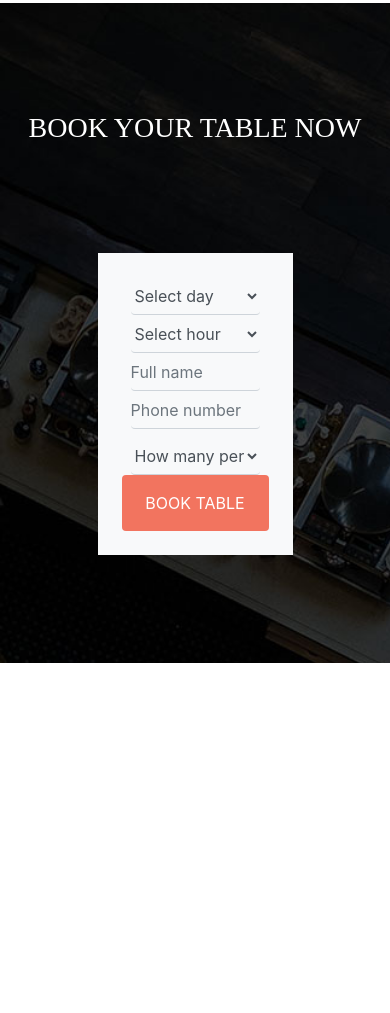
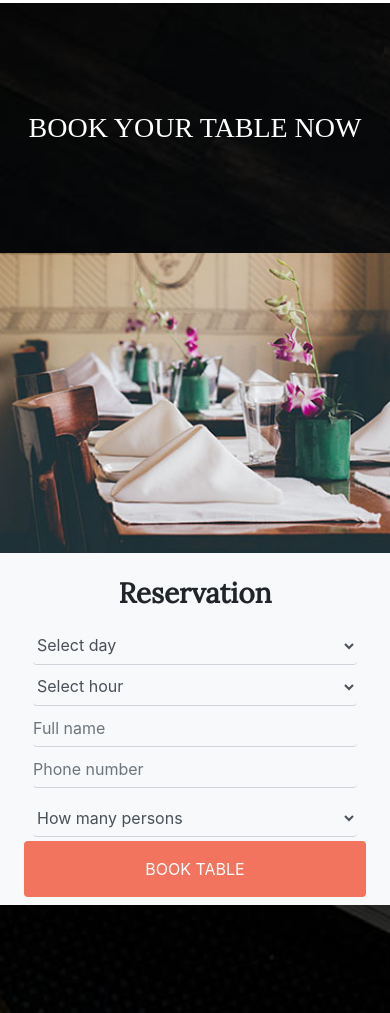
Before and after one commit to AlexisVS/alexis-loic_victory, a website: page index.html in a window 390 px wide. Shown: the part 3056-4069 px from the top of the page. Before the commit the page ends 3719 px from the top, so only its background shows below. Drawn offline with nearby package versions, Linux system fonts and the light colour scheme; a web font is replaced by a local one.

Commit message:
fin form

```diff
--- a/index.html
+++ b/index.html
@@ -122,13 +122,15 @@
                 <h3 class="_font-ubuntu text-white text-center py-10 my-0">BOOK YOUR TABLE NOW</h3>
 
                 <!-- RESERVATION -->
-                <div class="row mx-auto w-50">
-                    <div class="col-12 col-xl-6 d-none d-sm-flex justify-content-end px-0">
+                <div class="row m-0">
+                    <div class="col-12 col-md-0 col-lg-1 col-xl-3 px-0"></div>
+
+                    <div class="col-12 col-md-6 col-lg-5 col-xl-3 px-0">
                         <img src="./public/img/book_left_image.jpg" width="100%" height="300" alt="">
                     </div>
 
-                    <div class="col-12 col-xl-6 bg-light p-4">
-                        <h3 class="d-none d-sm-flex justify-content-center _font-lora font-weight-bold mb-3">Reservation</h3>
+                    <div class="col-12 col-md-6 col-lg-5 col-xl-3 bg-light p-4">
+                        <h3 class="text-center _font-lora font-weight-bold mb-3">Reservation</h3>
 
                         <form class="row" style="height: 90%;">
                             <div class="form-group col-12 col-sm-6 mb-0 px-4">
@@ -188,6 +190,8 @@
                             </div>
                         </form>
                     </div>
+
+                    <div class="col-12 col-md-0 col-lg-1 col-xl-3 px-0"></div>
                 </div>
             </div>
         </div>
```
